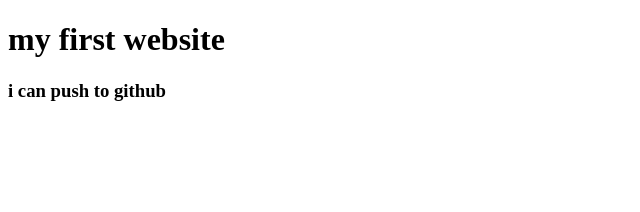
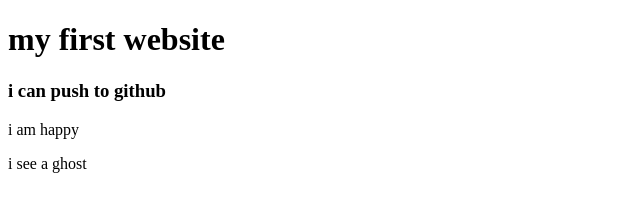
Before and after one commit to Mehedi966/My-First-Website, a plain HTML site: page index.html in a window 1280 px wide. Shown: the whole page, without its empty margins (0-640 px from the left). Drawn offline with Linux system fonts and the light colour scheme.

Commit message:
ghost added

```diff
--- a/index.html
+++ b/index.html
@@ -8,5 +8,7 @@
 <body>
    <h1>my first website</h1>
    <h3>i can push to github</h3>
+   <p>i am happy</p>
+   <p>i see a ghost</p>
 </body>
 </html>
```
